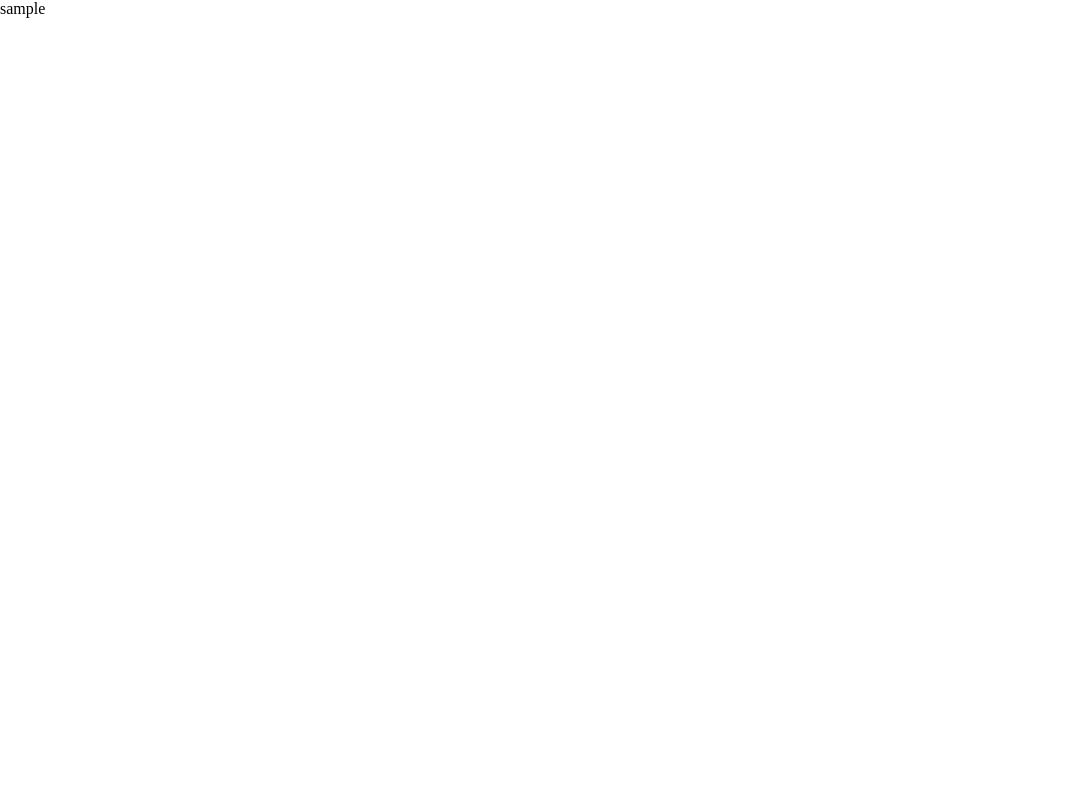
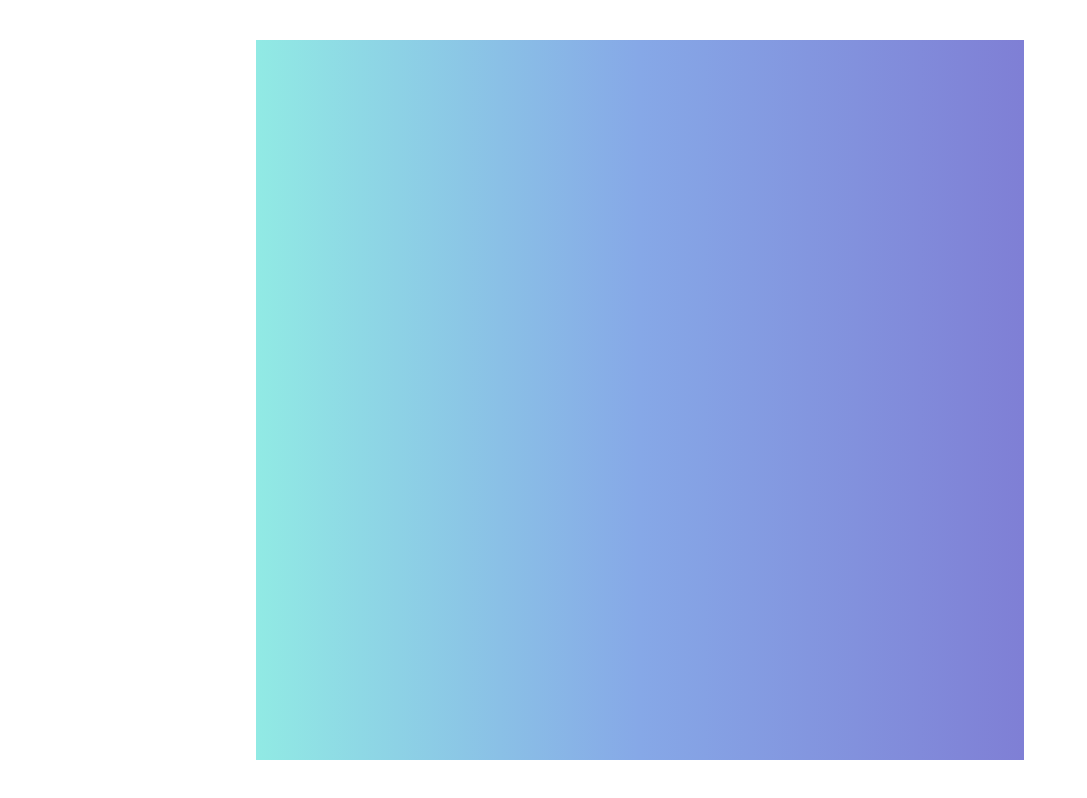
Before and after one commit to TheDarkStrix/weather-app, a React (Create React App) app: page / in a window 1280 px wide. Shown: the whole page, without its empty margins (0-1087 px from the left). Built offline with nearby package versions, Linux system fonts and the light colour scheme.

Commit message:
center box wrapper

```diff
--- a/src/App.js
+++ b/src/App.js
@@ -1,7 +1,12 @@
 import "./App.css";
+import Layout from "./components/layout/layout";
 
 function App() {
-  return <div>sample</div>;
+  return (
+    <div>
+      <Layout />
+    </div>
+  );
 }
 
 export default App;
--- /dev/null
+++ b/src/components/layout/layout.css
@@ -0,0 +1,4 @@
+.two {
+  background-color: red;
+  height: 40px;
+}
--- /dev/null
+++ b/src/components/layout/layout.js
@@ -0,0 +1,11 @@
+import style from "./layout.module.css";
+
+const Layout = () => {
+  return (
+    <div className={style.container}>
+      <div className={style.wrapper}></div>
+    </div>
+  );
+};
+
+export default Layout;
--- /dev/null
+++ b/src/components/layout/layout.module.css
@@ -0,0 +1,15 @@
+.container {
+  position: relative;
+  width: 100vw;
+  height: 100vh;
+}
+
+.wrapper {
+  width: calc(100% - 40%);
+  background: linear-gradient(to right, #91eae4, #86a8e7, #7f7fd5);
+  height: 90vh;
+  position: absolute;
+  top: 50%;
+  left: 50%;
+  transform: translate(-50%, -50%);
+}
```
